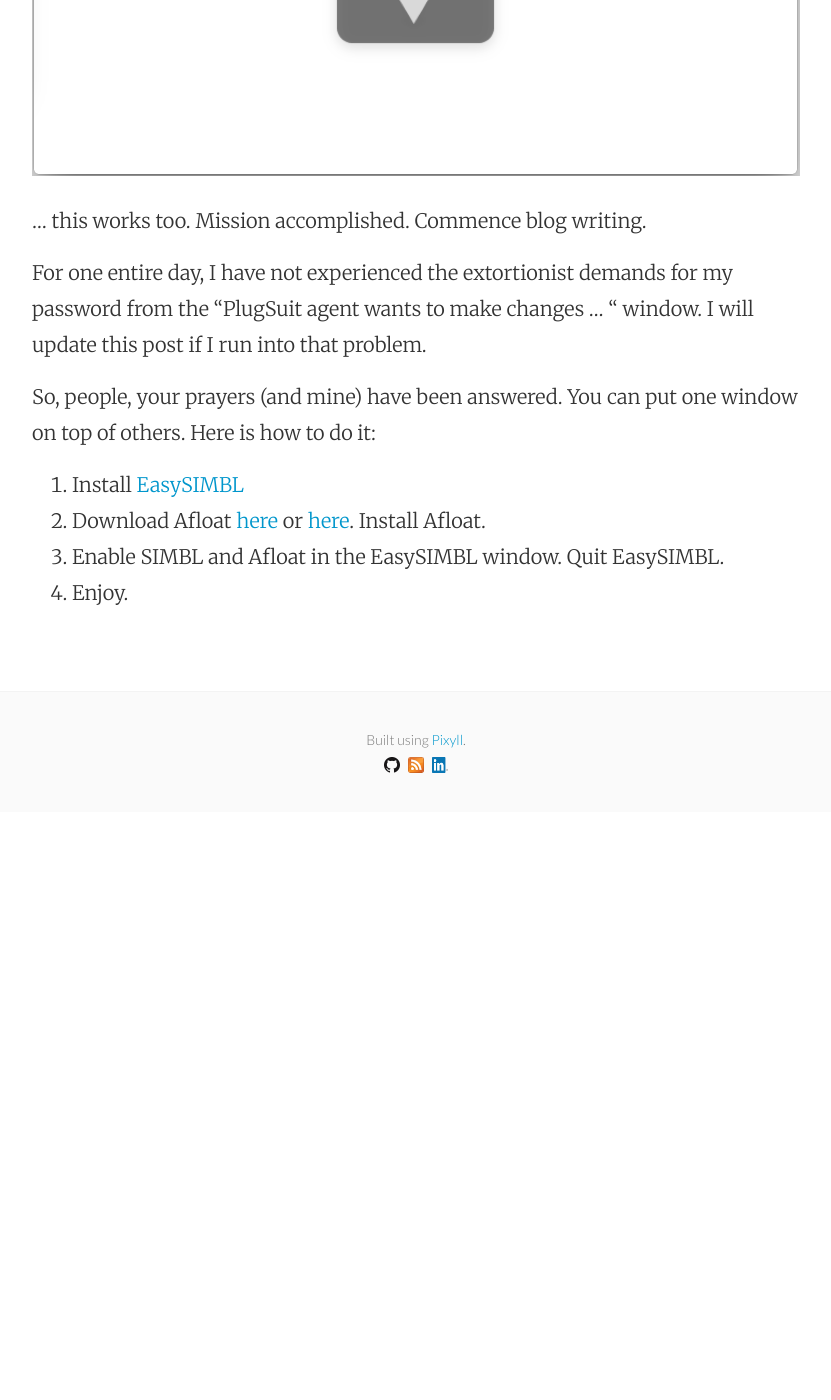
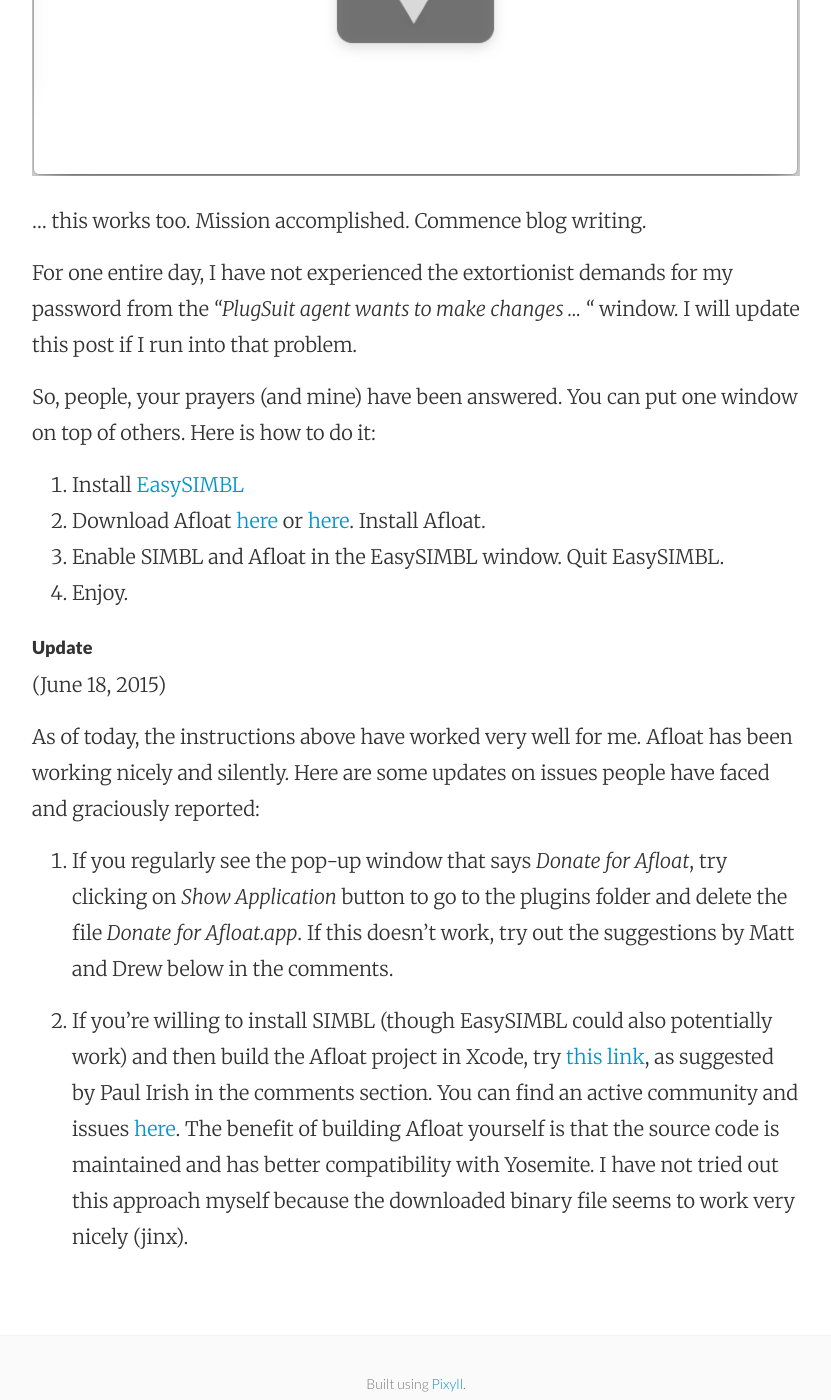
Before and after one commit to ankur-gupta/ankur-gupta.github.io, a Jekyll site: the page built from _posts/2015-01-31-always-on-top-in-macos-yosemite.md, in a window 1280 px wide and 1400 px high, scrolled down 5425 px. Shown: the whole window, without its empty margins (224-1055 px from the left). Built offline with Jekyll 4.4.1, drawn with Linux system fonts in a browser that asks for light colours; some web fonts are replaced; Markdown is read by kramdown in place of the engine named in the settings; comment, search, counter and statistics services are not loaded; before the commit the page ends 6237 px from its top, so only the background shows below that.

Commit message:
Updating always on top post

```diff
--- a/_posts/2015-01-31-always-on-top-in-macos-yosemite.md
+++ b/_posts/2015-01-31-always-on-top-in-macos-yosemite.md
@@ -91,7 +91,7 @@
 ... this works too. Mission accomplished. Commence blog writing.
 
 For one entire day, I have not experienced the extortionist demands for my password
-from the "PlugSuit agent wants to make changes ... " window. I will update this post if
+from the _"PlugSuit agent wants to make changes ... "_ window. I will update this post if
 I run into that problem.
 
 So, people, your prayers (and mine) have been answered. You can put one window on
@@ -102,3 +102,12 @@
 [here](http://www.macupdate.com/app/mac/22237/afloat). Install Afloat.
 3. Enable SIMBL and Afloat in the EasySIMBL window. Quit EasySIMBL.
 4. Enjoy.
+
+##### Update
+(June 18, 2015)
+
+As of today, the instructions above have worked very well for me. Afloat has been working nicely and silently. Here are some updates on issues people have faced and graciously reported:
+
+1. If you regularly see the pop-up window that says _Donate for Afloat_, try clicking on _Show Application_ button to go to the plugins folder and delete the file _Donate for Afloat.app_. If this doesn't work, try out the suggestions by Matt and Drew below in the comments.
+
+2. If you're willing to install SIMBL (though EasySIMBL could also potentially work) and then build the Afloat project in Xcode, try [this link](https://github.com/rinckd/afloat), as suggested by Paul Irish in the comments section. You can find an active community and issues [here](https://github.com/millenomi/afloat/issues). The benefit of building Afloat yourself is that the source code is maintained and has better compatibility with Yosemite. I have not tried out this approach myself because the downloaded binary file seems to work very nicely (jinx).
```
